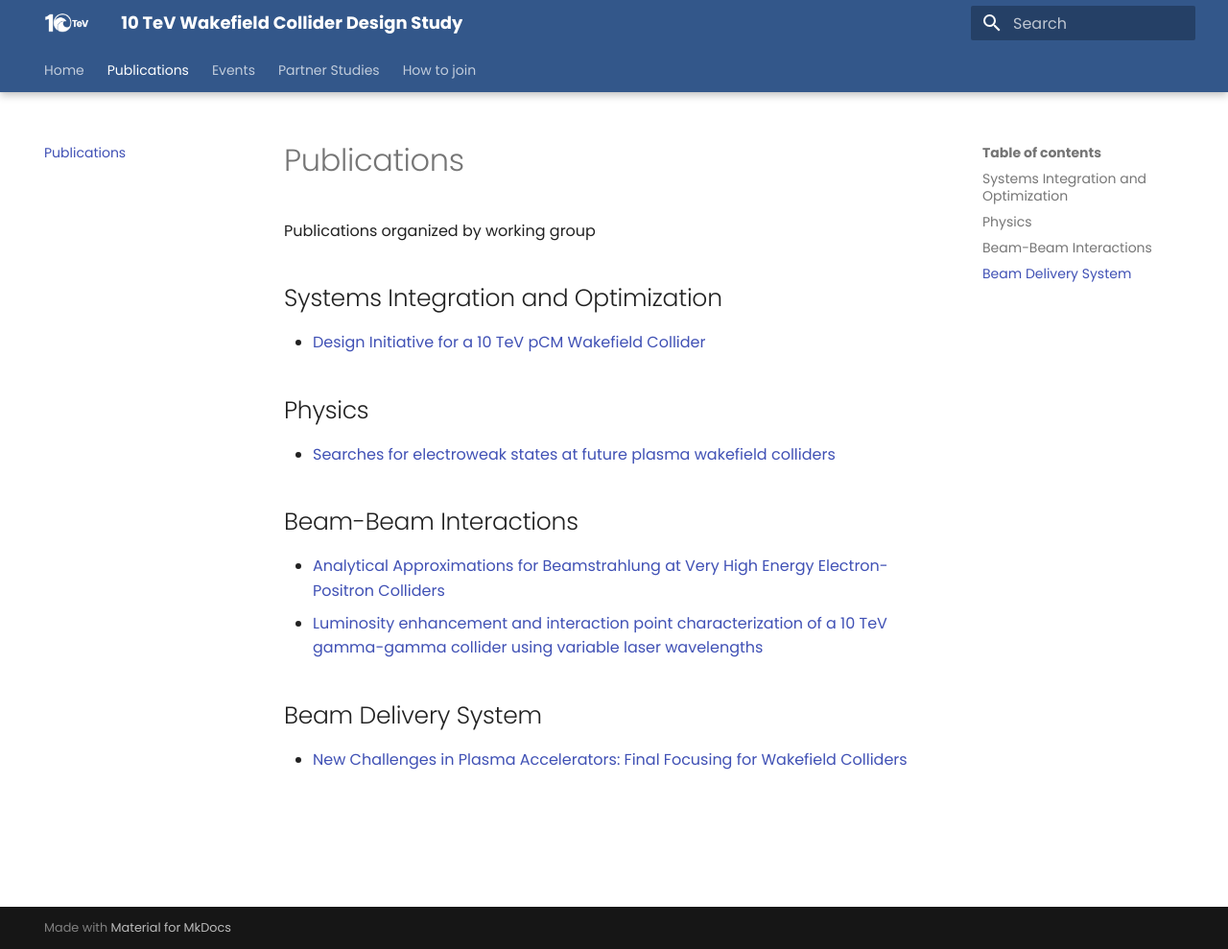
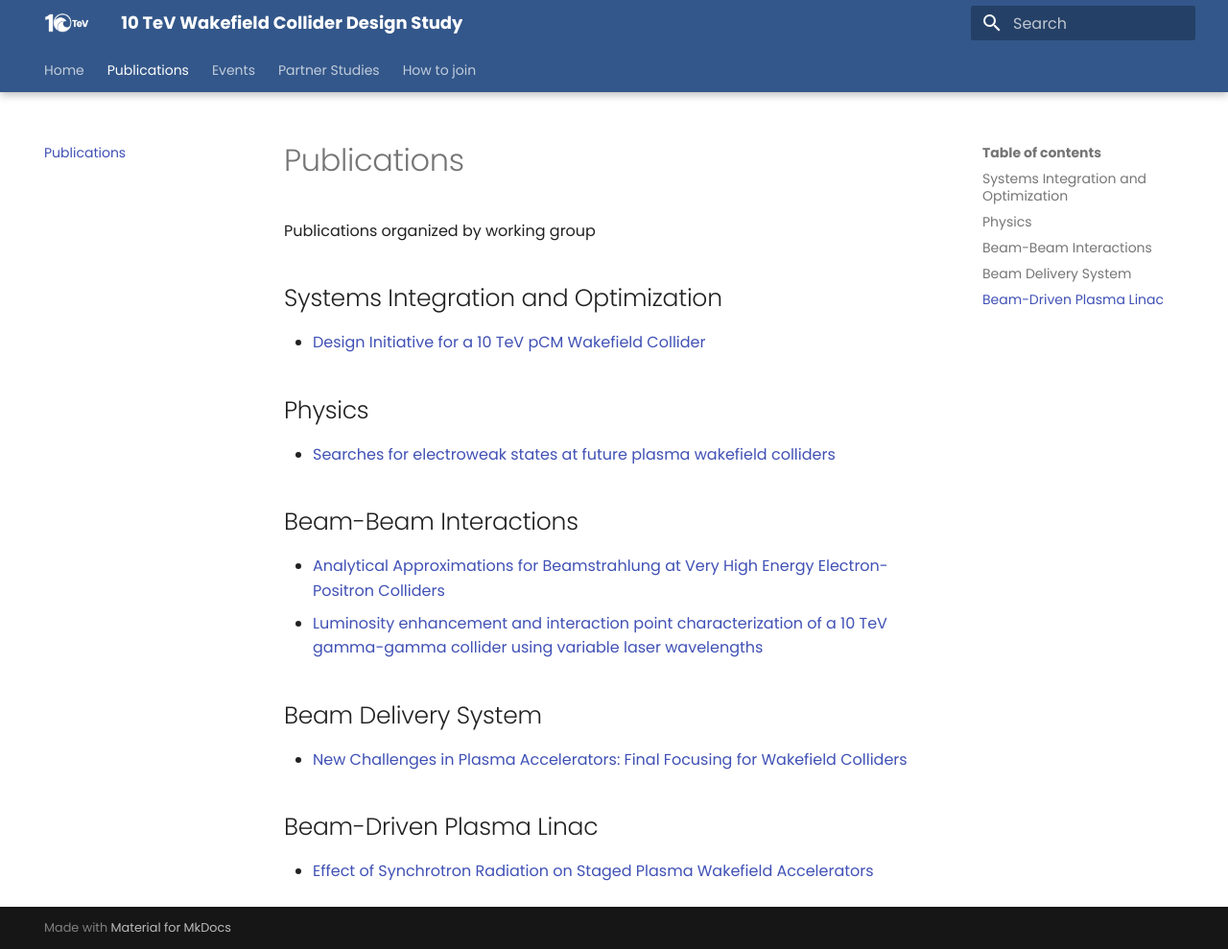
Before and after one commit to 10TeV-wakefield-collider/10TeV-wakefield-collider.github.io, an MkDocs documentation site: the page built from docs/publications.md, in a window 1280 px wide and 989 px high. Shown: the whole window at 96% size. Built offline with MkDocs 1.6.1 and Material for MkDocs 9.7.7, drawn with Linux system fonts in a browser that asks for light colours.

Commit message:
added plasma linac pub

```diff
--- a/docs/publications.md
+++ b/docs/publications.md
@@ -13,3 +13,6 @@ Publications organized by working group
 
 ## Beam Delivery System
 - [New Challenges in Plasma Accelerators: Final Focusing for Wakefield Colliders](https://arxiv.org/abs/2602.15777)
+
+## Beam-Driven Plasma Linac
+- [Effect of Synchrotron Radiation on Staged Plasma Wakefield Accelerators](https://arxiv.org/abs/2601.02272)
```
